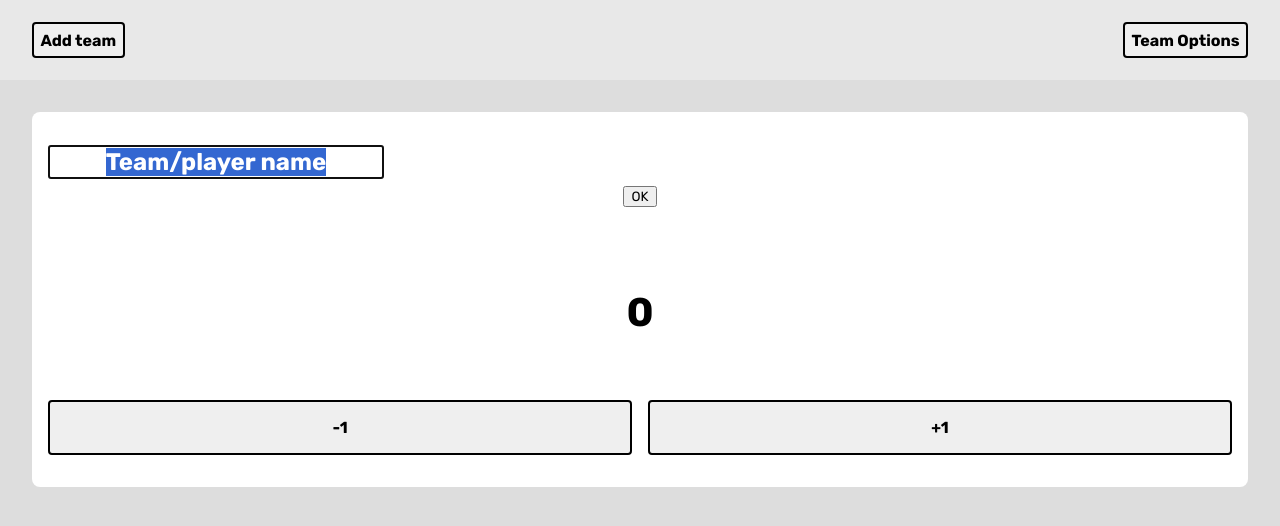
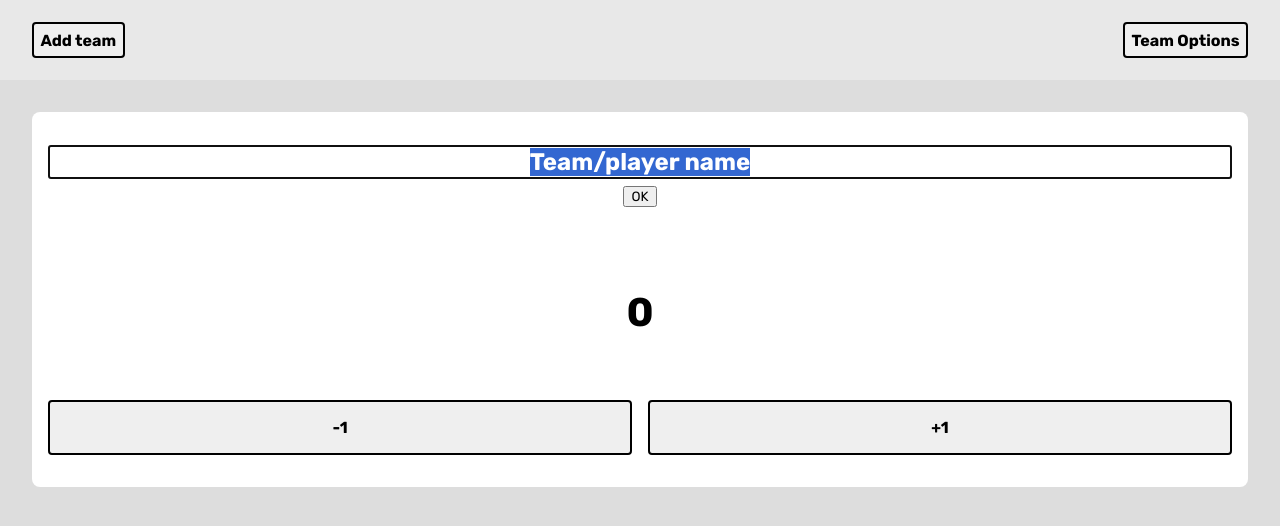
Before and after one commit to josh-collinsworth/I-Need-a-Scoreboard, a React (Create React App) app: page / in a window 1280 px wide. Both pictures are taken after a click on the button "Add team". Shown: the top 526 px of the page. Built offline with nearby package versions, Linux system fonts and the light colour scheme.

Commit message:
Now update

```diff
--- a/now.json
+++ b/now.json
@@ -1,7 +1,7 @@
 {
     "version": 2,
     "alias": [
-        "ineedascoreboard"
+        "ineedascoreboard.now.sh"
     ],
     "github": {
         "autoAlias": true
--- a/package.json
+++ b/package.json
@@ -12,7 +12,9 @@
     "start": "react-scripts start",
     "build": "react-scripts build",
     "test": "react-scripts test",
-    "eject": "react-scripts eject"
+    "eject": "react-scripts eject",
+    "now-build": "react-scripts build"
+
   },
   "eslintConfig": {
     "extends": "react-app"
--- a/src/Components/Scoreboard/Scoreboard.css
+++ b/src/Components/Scoreboard/Scoreboard.css
@@ -1,6 +1,6 @@
 .teams {
     display: grid;
-    grid-template-columns: repeat(auto-fit, minmax(240px, 1fr));
+    grid-template-columns: repeat(auto-fit, minmax(260px, 1fr));
     grid-gap: 1rem;
     list-style-type: none;
     justify-content: center;
--- a/src/Components/Team/Team.css
+++ b/src/Components/Team/Team.css
@@ -31,7 +31,7 @@
 .team input[type=text] {
     font-size: 1.5em;
     font-weight: bold;
-    width: auto;
+    width: 100%;
     display: block;
     margin: 0 0 .3em 0;
     text-align: center;
```
